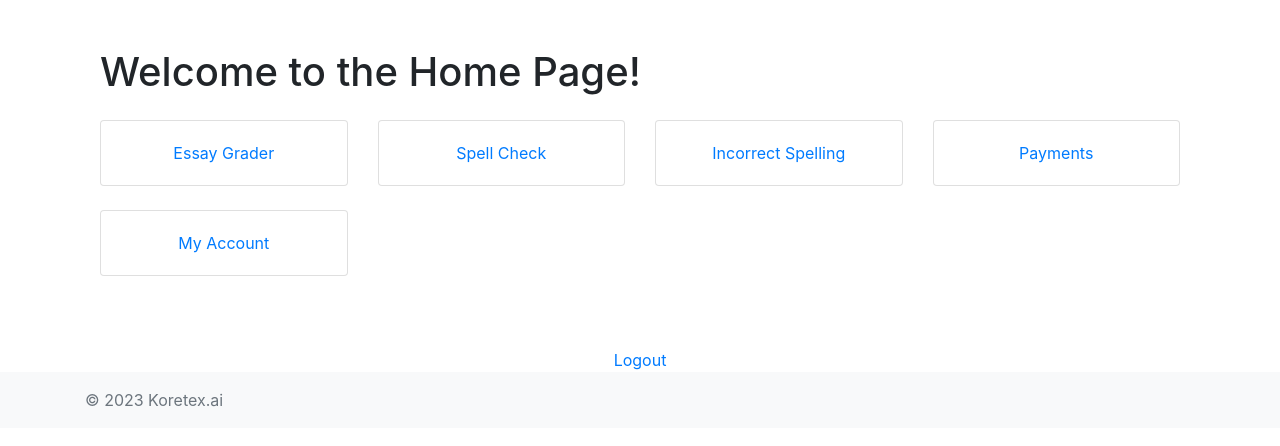
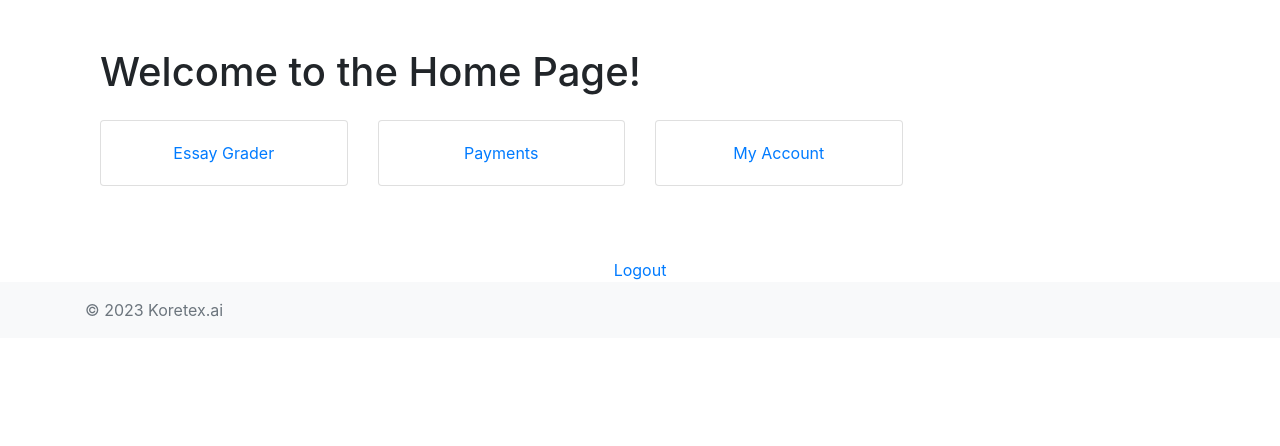
Before and after one commit to moreshk/django-postgres, a Django app: page / in a window 1280 px wide. Shown: the part 76-522 px from the top of the page. Run offline with Django 4.2, Linux system fonts and the light colour scheme; the visitor is signed in with stand-in values (Sample User, id 1); some libraries are stand-ins or nearby versions.

Commit message:
hid spelling apps

```diff
--- a/users/templates/users/home.html
+++ b/users/templates/users/home.html
@@ -15,22 +15,22 @@
         </div>
 
         <!-- Spell Check Index Tile -->
-        <div class="col-md-3 mb-4">
+        <!-- <div class="col-md-3 mb-4">
             <div class="card h-100">
                 <div class="card-body text-center">
                     <a href="{% url 'spellcheck:index' %}">Spell Check</a>
                 </div>
             </div>
-        </div>
+        </div> -->
 
         <!-- Incorrect Spelling Tile -->
-        <div class="col-md-3 mb-4">
+        <!-- <div class="col-md-3 mb-4">
             <div class="card h-100">
                 <div class="card-body text-center">
                     <a href="{% url 'spellcheck:incorrect_spelling' %}">Incorrect Spelling</a>
                 </div>
             </div>
-        </div>
+        </div> -->
 
         <!-- Payments Tile -->
         <div class="col-md-3 mb-4">
```
